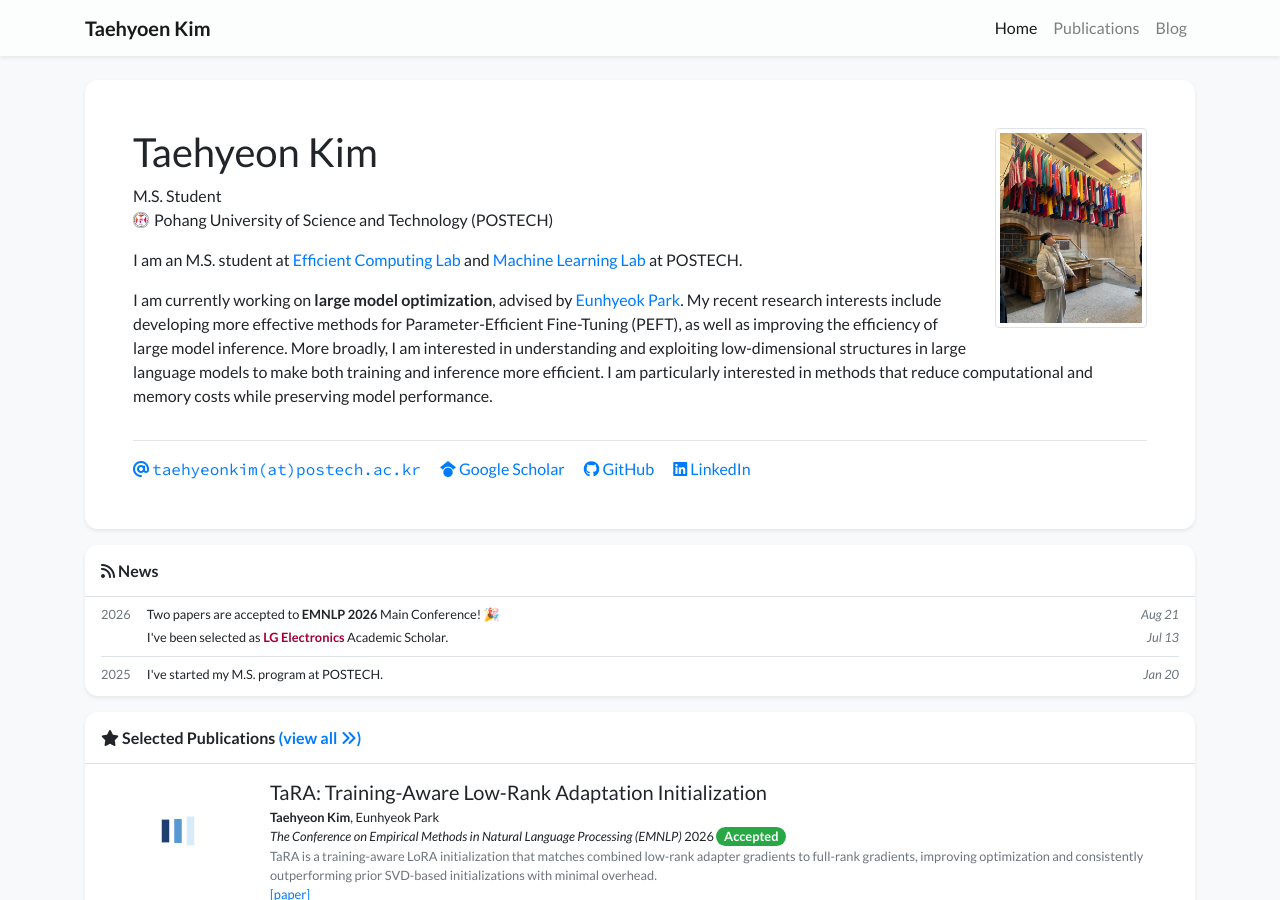
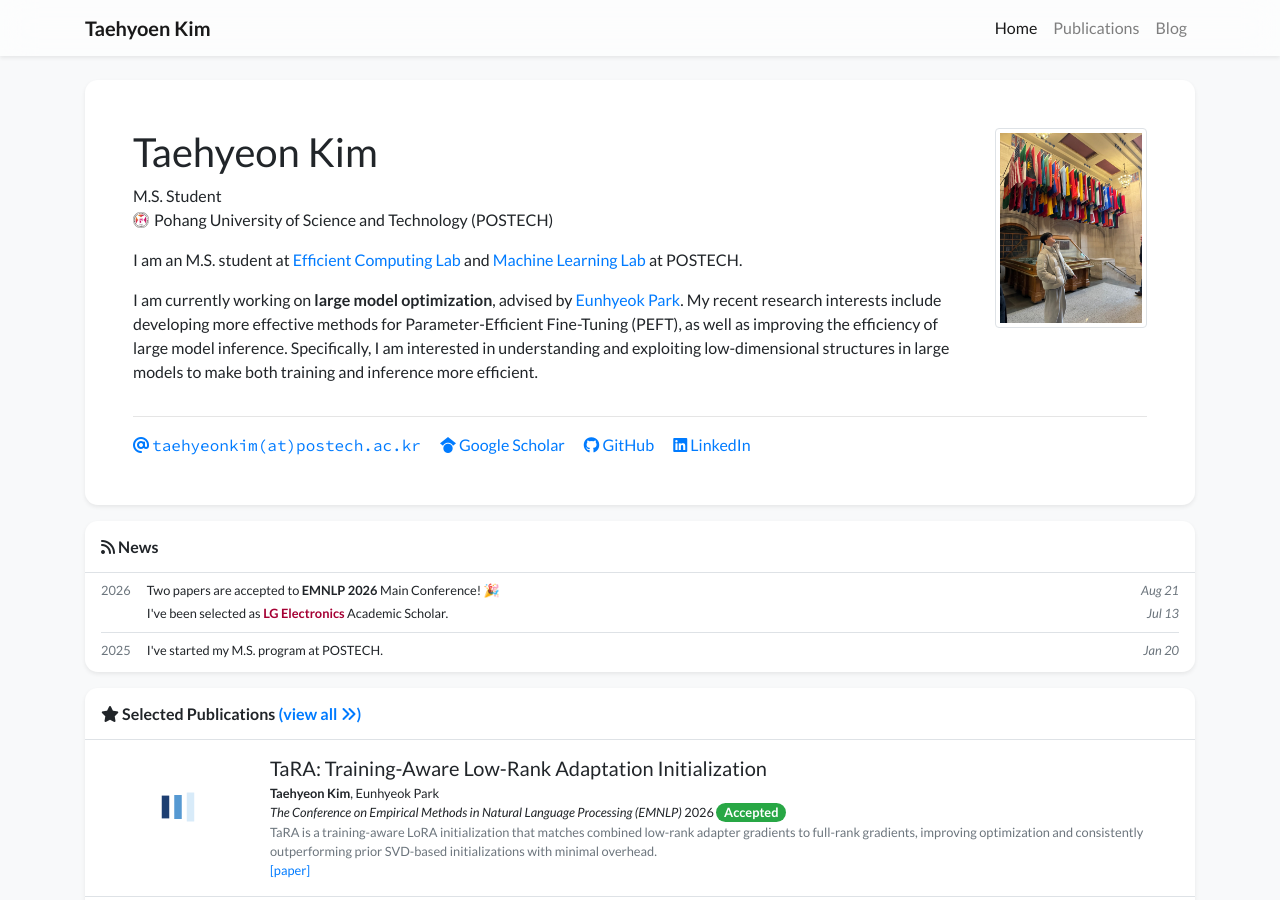
Before and after one commit to purplepig4657/purplepig4657.github.io, a Jekyll site: the page built from index.html, in a window 1280 px wide and 900 px high. Built offline with Jekyll 4.4.1, drawn with Linux system fonts in a browser that asks for light colours; nearby versions of some CDN libraries; a style sheet for code colours, icons or effects is not loaded.

Commit message:
2026-10-03, 1

```diff
--- a/_data/profile.yml
+++ b/_data/profile.yml
@@ -33,14 +33,13 @@ short_bio: >-
     My recent research interests include developing more effective methods for
     Parameter-Efficient Fine-Tuning (PEFT), as well as improving the efficiency of
     large model inference.
-    More broadly, I am interested in understanding and exploiting low-dimensional
-    structures in large language models to make both training and inference more efficient.
-    I am particularly interested in methods that reduce computational and memory costs
-    while preserving model performance.
+    Specifically, I am interested in understanding and exploiting low-dimensional
+    structures in large models to make both training and inference more efficient.
   </p>
 
 
-
+#    I am particularly interested in methods that reduce computational and memory costs
+#     while preserving model performance.
 # <p>
 #   Before becoming interested in machine learning, I was particularly interested in
 #   Programming Languages during my undergraduate studies at Chungnam National University (CNU),
```
Also changed, not shown: _publications/2026/2023-1.md (+1 -1 lines).
